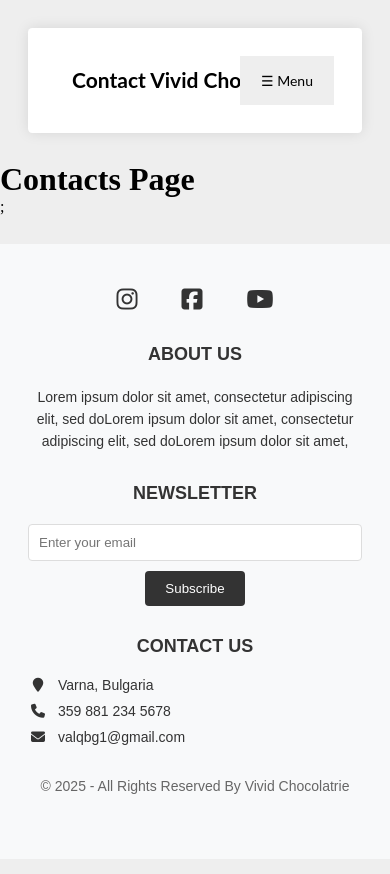
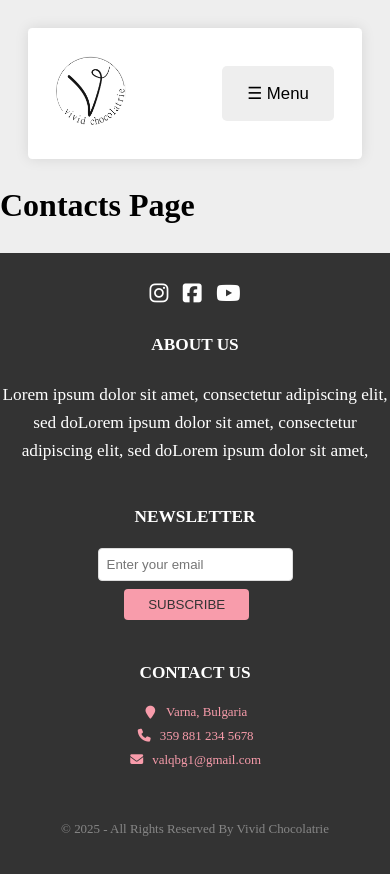
Before and after one commit to denis-hristov/SoftUni-ReactJS-Project, a React (Vite) app in the folder client/: page /contacts in a window 390 px wide. Shown: the top 874 px of the page. Built offline with nearby package versions, Linux system fonts and the light colour scheme.

Commit message:
Fixed navigation and footer

```diff
--- a/client/index.html
+++ b/client/index.html
@@ -5,7 +5,7 @@
     <link rel="icon" type="image/svg+xml" href="/vite.svg" />
     <meta name="viewport" content="width=device-width, initial-scale=1.0" />
     <title>Vivid Chocolatrie</title>
-    <link rel="stylesheet" href="public/styles/global.css">
+    <link rel="stylesheet" href="/styles/global.css">
     <link rel="stylesheet" href="https://cdnjs.cloudflare.com/ajax/libs/font-awesome/6.7.2/css/all.min.css">
   </head>
   <body>
--- a/client/public/styles/footer.css
+++ b/client/public/styles/footer.css
@@ -3,15 +3,15 @@ footer {
     color: #fff;
     padding: 2em 0;
     text-align: center;
-    font-size: 14px;
+    font-size: 0.9em;
     margin-top: 2em;
 }
 
 footer p {
-    margin-bottom: 1em;
-    margin-top: 1.5em;
+    margin: 1.5em 0 1em;
     font-size: 1.2em;
     font-weight: 300;
+    line-height: 1.6;
 }
 
 footer ul {
@@ -20,21 +20,18 @@ footer ul {
     display: flex;
     justify-content: center;
     gap: 1em;
-}
-
-footer ul li {
-    display: inline-block;
+    margin-bottom: 2em;
 }
 
 footer ul li a {
     color: #fff;
+    font-size: 1.5em;
     text-decoration: none;
-    font-size: 1.5em;
     transition: color 0.3s ease;
 }
 
 footer ul li a:hover {
-    color: rgb(49, 173, 0);
+    color: #f89cab;
 }
 
 footer ul li a i {
@@ -45,114 +42,107 @@ footer ul li a:hover i {
     transform: scale(1.2);
 }
 
-
-footer {
-    background-color: #f8f9fa; /* Light gray background */
-    padding: 3em 2em;
-    font-family: Arial, sans-serif;
-    color: #333;
+footer .part {
+    margin-bottom: 3em;
 }
 
-footer ul {
-    display: flex;
-    justify-content: center;
-    padding: 0;
-    margin-bottom: 30px;
-    list-style: none;
-}
-
-footer ul li {
-    margin: 0 15px;
-}
-
-footer ul li a {
-    color: #333;
-    font-size: 24px;
-    transition: color 0.3s;
-}
-
-footer ul li a:hover {
-    color: #007bff; /* Blue color on hover */
-}
-
-footer .part {
-    margin-bottom: 30px;
-}
-
-footer h5,
-footer h6 {
-    font-size: 18px;
+footer h5, footer h6 {
+    font-size: 1.2em;
     font-weight: bold;
-    margin-bottom: 20px;
+    margin-bottom: 1.2em;
     text-transform: uppercase;
 }
 
-footer p {
-    font-size: 14px;
-    line-height: 1.6;
-    margin-bottom: 20px;
+.info_form {
+    display: flex;
+    flex-direction: column;
+    align-items: center;
+    justify-content: center;
 }
 
 .info_form input {
-    max-width: 40em;
+    max-width: 45em;
     width: 100%;
-    padding: 10px;
-    margin-bottom: 10px;
+    padding: 0.6em;
+    margin-bottom: 0.6em;
     border: 1px solid #ddd;
     border-radius: 4px;
 }
 
 .info_form button {
-    background-color: #333;
-    color: white;
+    display: block;
+    margin-left: 2em;
+    background-color: #f89cab;
+    color: #333;
     border: none;
-    padding: 10px 20px;
+    padding: 0.6em 1.8em;
     border-radius: 4px;
     cursor: pointer;
     transition: background-color 0.3s;
+    font-weight: 500;
 }
 
 .info_form button:hover {
-    background-color: #555;
+    background-color: #ff5370;
+}
+
+.info_contacts {
+    display: flex;
+    flex-direction: column;
+    align-items: center;
+    justify-content: center;
+    text-align: center;
 }
 
 .info_contacts a {
     display: flex;
     align-items: center;
-    color: #333;
-    margin-bottom: 10px;
+    color: #f89cab;
+    margin-bottom: 0.6em;
     text-decoration: none;
-    font-size: 14px;
+    font-size: 0.9em;
 }
 
 .info_contacts i {
-    margin-right: 10px;
-    width: 20px;
+    margin-right: 0.6em;
+    width: 1.2em;
     text-align: center;
 }
 
 footer > p {
     text-align: center;
-    margin-top: 30px;
-    font-size: 14px;
-    color: #666;
+    margin-top: 2em;
+    font-size: 0.9em;
+    color: #878787;
 }
 
-/* Responsive layout */
+/* Responsive Layout */
 @media (min-width: 768px) {
     footer {
         display: flex;
+        flex-direction: column;
         flex-wrap: wrap;
         justify-content: space-between;
     }
 
     .col-md-6 {
-        width: 50%;
+        width: 48%;
     }
 }
 
 @media (min-width: 992px) {
     .col-lg-3 {
-        width: 25%;
+        width: 23%;
     }
 }
+
+@media (min-width: 1200px) {
+    footer {
+        margin: 0 auto;
+        padding: 3em 0;
+    }
+
+    .col-lg-3 {
+        width: 22%;
+    }
+}
--- a/client/public/styles/navigation.css
+++ b/client/public/styles/navigation.css
@@ -2,6 +2,7 @@
     padding: 2em;
     font: 14px/1.5 Lato, sans-serif;
 }
+
 .site {
     background: #fff;
     max-width: 1500px;
@@ -10,21 +11,24 @@
     box-shadow: 0 0 1em 0 rgba(0, 0, 0, 0.1);
     padding: 2em;
 }
+
 .site > header {
     display: flex;
     justify-content: space-between;
     align-items: center;
     position: relative;
 }
-.site > header h1 a {
-    color: inherit;
-    text-decoration: none;
-    display: block;
-    padding-left: 1rem;
+
+.logo {
+    max-height: 5em;
+    max-width: 5em;
+    border-radius: 50%;
 }
+
 .main-nav ul {
     list-style: none;
 }
+
 .main-nav a {
     display: block;
     text-decoration: none;
@@ -33,26 +37,18 @@
     padding: 1em 1.5em;
     border-radius: 0.3em;
 }
-#nav-toggle {
-    display: none;
-}
 
 @media (max-width: 799px) {
-    .site{
-        padding-bottom: 2.63em;
-    }
-    .site h1{
-        margin-top: 0.4em;
-    }
     .menu-button {
         display: block;
-        position: absolute;
-        right: 0;
-        top: 0;
         background: #EEE;
         padding: 1em 1.5em;
         cursor: pointer;
+        border: none;
+        font-size: 1.2em;
+        border-radius: 0.3em;
     }
+
     .main-nav {
         display: none;
         position: fixed;
@@ -63,13 +59,47 @@
         flex-direction: column;
         z-index: 999;
     }
+
+    .main-nav.open {
+        display: flex;
+    }
+
     .main-nav ul {
         text-align: center;
         padding: 0;
     }
+
     .main-nav li {
         margin-bottom: 1em;
     }
+
+    .main-nav li:hover > ul {
+        display: block;
+        box-shadow: 0 0 1em 0.1em rgba(0, 0, 0, 0.1);
+    }
+
+    .main-nav a:hover, .menu-button:hover{
+        transform: scale(1.2);
+        transition: transform 0.3s ease;
+        background: #f89cab;
+        color: #fff;
+    }
+}
+
+@media (min-width: 800px) {
+    .menu-button {
+        display: none;
+    }
+
+    .main-nav {
+        display: flex !important;
+    }
+
+    .main-nav ul {
+        display: flex;
+        gap: 1em;
+    }
+
     .main-nav li:hover > ul {
         display: block;
         box-shadow: 0 0 1em 0.1em rgba(0, 0, 0, 0.1);
@@ -77,96 +107,7 @@
     .main-nav a:hover {
         transform: scale(1.2);
         transition: transform 0.3s ease;
-        background: rgb(49, 173, 0);
-        color: #fff;
-    }
-    .close{
-        box-shadow: 0 0 0.1em 0.2em rgb(227, 41, 41);
-    }
-    .close a:hover{
-        background: rgb(227, 41, 41);
-    }
-    #nav-toggle:checked ~ .site .main-nav {
-        display: flex;
-    }
-    #nav-toggle:checked ~ .site label.menu-button .open {
-        display: none;
-    }
-    #nav-toggle:checked ~ .site label.menu-button .close {
-        display: block;
-    }
-
-}
-@media (max-width: 799px) {
-    .site{
-        padding-bottom: 2.63em;
-    }
-    .site h1{
-        margin-top: 0.4em;
-    }
-    .menu-button {
-        display: block;
-        position: absolute;
-        right: 0;
-        top: 0;
-        background: #EEE;
-        padding: 1em 1.5em;
-        cursor: pointer;
-    }
-    .main-nav ul {
-        text-align: center;
-        padding: 0;
-    }
-    .main-nav li {
-        margin-bottom: 1em;
-    }
-    .main-nav li:hover > ul {
-        display: block;
-        box-shadow: 0 0 1em 0.1em rgba(0, 0, 0, 0.1);
-    }
-    .main-nav a:hover {
-        transform: scale(1.2);
-        transition: transform 0.3s ease;
-        background: rgb(49, 173, 0);
+        background: #f89cab;
         color: #fff;
     }
 }
-
-
-@media (min-width: 799px) {
-    .menu-button {
-        display: none;
-    }
-    .close{
-        display: none;
-    }
-    .main-nav ul {
-        display: flex;
-        gap: 1em;
-    }
-    .main-nav ul li {
-        position: relative;
-    }
-    .main-nav ul ul {
-        display: none;
-        position: absolute;
-        top: 100%;
-        left: 0;
-        width: 10rem;
-        background: #eee;
-    }
-    .main-nav ul ul ul {
-        top: 0;
-        left: 100%;
-    }
-    .main-nav li:hover > ul {
-        display: block;
-        box-shadow: 0 0 1em 0.1em rgba(0, 0, 0, 0.1);
-    }
-    .main-nav a:hover {
-        transform: scale(1.2);
-        transition: transform 0.3s ease;
-        background: rgb(49, 173, 0);
-        color: #fff;
-    }
-}
--- a/client/src/Components/About.jsx
+++ b/client/src/Components/About.jsx
@@ -1,7 +1,7 @@
 export default function About() {
     return(
         <>
-            <h1>About Page</h1>;
+            <h1>About Page</h1>
         </>
     )
 }
--- a/client/src/Components/Contacts.jsx
+++ b/client/src/Components/Contacts.jsx
@@ -1,7 +1,7 @@
 export default function Contacts() {
     return(
         <>
-            <h1>Contacts Page</h1>;
+            <h1>Contacts Page</h1>
         </>
     )
 }
--- a/client/src/Components/Home.jsx
+++ b/client/src/Components/Home.jsx
@@ -1,7 +1,7 @@
 export default function Home() {
     return(
         <>
-            <h1>Home Page</h1>;
+            <h1>Home Page</h1>
         </>
     )
 }
--- a/client/src/Parts/Footer.jsx
+++ b/client/src/Parts/Footer.jsx
@@ -7,6 +7,8 @@ export default function Footer() {
                     <li><a href="https://www.facebook.com/profile.php?id=61573175553384"><i className="fa-brands fa-square-facebook"></i></a></li>
                     <li><a href="https://www.youtube.com/@denis_hristov"><i className="fa-brands fa-youtube"></i></a></li>
                 </ul>
+
+                <div className="main">
                     <div class="part">
                         <h6>ABOUT US</h6>
                         <p>
@@ -16,9 +18,9 @@ export default function Footer() {
                     <div className="part">
                       <div className="info_form ">
                         <h5>Newsletter</h5>
-                    <form action="#">
+                        <form>
                           <input type="email" placeholder="Enter your email"/>
-                      <button>Subscribe</button>
+                          <button>SUBSCRIBE</button>
                         </form>
                       </div>
                     </div>
@@ -39,6 +41,8 @@ export default function Footer() {
                           </a>
                         </div>
                     </div>
+                </div>
+
                 <p className="footer_p">© 2025 - All Rights Reserved By Vivid Chocolatrie</p>
             </footer>
         </>
--- a/client/src/Parts/Navigation.jsx
+++ b/client/src/Parts/Navigation.jsx
@@ -1,44 +1,43 @@
-import { Link, useLocation } from "react-router-dom";
+import { Link } from "react-router-dom";
+import { useState } from "react";
+import logo from "/photos/Logo/viber_image_2025-03-23_18-56-14-878.jpg"; // Импортирай логото
 
 export default function Navigation() {
+    const [menuOpen, setMenuOpen] = useState(false);
+
     const navigation = [
         { name: "Home", path: "/" },
         { name: "About", path: "/about" },
         { name: "Contacts", path: "/contacts" },
     ];
 
-    const pageTitles = {
-        "/": "Vivid Chocolatrie",
-        "/about": "About Vivid Chocolatrie",
-        "/contacts": "Contact Vivid Chocolatrie",
-    };
-
-    const location = useLocation();
-    const currentTitle = pageTitles[location.pathname] || "Denis's Page";
-
     return (
         <nav className="nav-body">
-            <input type="checkbox" id="nav-toggle" />
             <div className="site">
                 <header>
-                    <h1>
-                        <Link to="/">{currentTitle}</Link>
-                    </h1>
+                    <Link to="/">
+                        <img src={logo} alt="Logo" className="logo" />
+                    </Link>
 
-                    <label htmlFor="nav-toggle" className="menu-button">
-                        <span className="open">☰ Menu</span>
-                    </label>
+                    <button
+                        className="menu-button"
+                        onClick={() => setMenuOpen(!menuOpen)}
+                    >
+                        {menuOpen ? "✖ Close" : "☰ Menu"}
+                    </button>
 
-                    <nav className="main-nav">
+                    <nav className={`main-nav ${menuOpen ? "open" : ""}`}>
                         <ul>
                             {navigation.map((item) => (
                                 <li key={item.name}>
-                                    <Link to={item.path}>{item.name}</Link>
+                                    <Link
+                                        to={item.path}
+                                        onClick={() => setMenuOpen(false)} // Затваря менюто при клик
+                                    >
+                                        {item.name}
+                                    </Link>
                                 </li>
                             ))}
-                            <li className="close">
-                                <Link to="/">✖</Link>
-                            </li>
                         </ul>
                     </nav>
                 </header>
```
Lines whose indentation alone changed are shown as unchanged.
